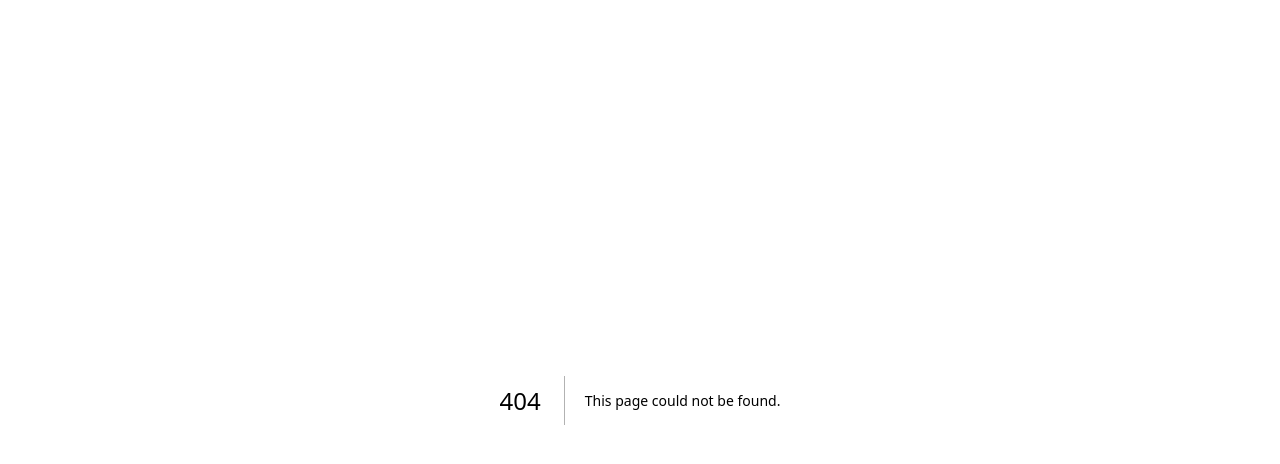
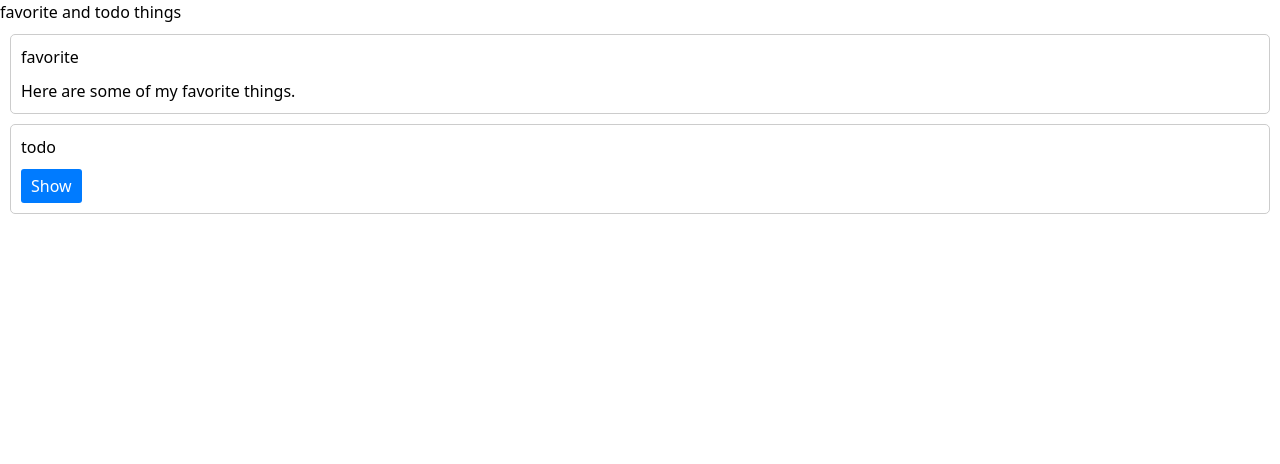
Before and after one commit to kiyotakeshi/nextjs-playground, a Next.js app: page /sample/share-state2 in a window 1280 px wide. Before the commit this address had no page. Shown: the top 464 px of the page. Built offline with nearby package versions, Linux system fonts and the light colour scheme.

Commit message:
useState3

```diff
--- /dev/null
+++ b/src/app/sample/not-share-state/page.tsx
@@ -0,0 +1,76 @@
+"use client";
+
+import { useState } from "react";
+
+const ScoreBoard = () => {
+  const [isPlayerA, setIsPlayerA] = useState(true);
+
+  return (
+    <div style={{ padding: "20px" }}>
+      {isPlayerA ? (
+        // key の指定がないと2つの Counter component は同じ位置で render されるため、
+        // person props が変更されただけの同一の Counter とみなされる
+        // そのため、プレイヤーを切り替えても state がリセットされない
+        // 親要素内の順序ではなく、 key 自体を位置に関する情報として React に使用させることができる
+        // これにより、JSX で同じ位置に render しても異なる component として扱われるため state が共有されない
+        <Counter person="mike" />
+      ) : (
+        // <Counter key="playerA" person="mike" />
+        <Counter person="john" />
+        // <Counter key="playerB" person="john" />
+      )}
+      <button
+        onClick={() => setIsPlayerA(!isPlayerA)}
+        style={{
+          padding: "5px 10px",
+          backgroundColor: "#007bff",
+          color: "white",
+          border: "none",
+          borderRadius: "3px",
+          cursor: "pointer",
+          marginTop: "10px",
+        }}
+      >
+        次のプレイヤー
+      </button>
+    </div>
+  );
+};
+
+type CounterProps = {
+  person: string;
+};
+
+const Counter = ({ person }: CounterProps) => {
+  const [score, setScore] = useState(0);
+
+  return (
+    <div
+      style={{
+        border: "1px solid #ccc",
+        padding: "15px",
+        borderRadius: "5px",
+        marginBottom: "10px",
+      }}
+    >
+      <h1 style={{ margin: "0 0 10px 0" }}>
+        {person}のスコア: {score}
+      </h1>
+      <button
+        onClick={() => setScore(score + 1)}
+        style={{
+          padding: "5px 10px",
+          backgroundColor: "#28a745",
+          color: "white",
+          border: "none",
+          borderRadius: "3px",
+          cursor: "pointer",
+        }}
+      >
+        1点追加
+      </button>
+    </div>
+  );
+};
+
+export default ScoreBoard;
--- /dev/null
+++ b/src/app/sample/not-share-state2/Chat.tsx
@@ -0,0 +1,41 @@
+import { useState } from "react";
+
+import { Contact } from "./page";
+
+type ChatProps = {
+  contact: Contact;
+};
+
+export const Chat = ({ contact }: ChatProps) => {
+  const [text, setText] = useState("");
+  return (
+    <section className="chat" style={{ flex: 1 }}>
+      <textarea
+        value={text}
+        placeholder={"chat to " + contact.name}
+        onChange={(e) => setText(e.target.value)}
+        style={{
+          width: "100%",
+          height: "100px",
+          padding: "8px",
+          marginBottom: "10px",
+          borderRadius: "4px",
+          border: "1px solid #ccc",
+        }}
+      />
+      <br />
+      <button
+        style={{
+          padding: "8px 16px",
+          backgroundColor: "#28a745",
+          color: "#fff",
+          border: "none",
+          borderRadius: "4px",
+          cursor: "pointer",
+        }}
+      >
+        send to {contact.email}
+      </button>
+    </section>
+  );
+};
--- /dev/null
+++ b/src/app/sample/not-share-state2/ContactList.tsx
@@ -0,0 +1,39 @@
+import { Contact } from "./page";
+
+type ContactListProps = {
+  contacts: Contact[];
+  selectedContact: Contact;
+  onSelect: (contact: Contact) => void;
+};
+
+export const ContactList = ({
+  contacts,
+  selectedContact,
+  onSelect,
+}: ContactListProps) => {
+  return (
+    <section className="contact-list">
+      <ul style={{ listStyle: "none", padding: 0, margin: 0 }}>
+        {contacts.map((contact) => (
+          <li key={contact.id} style={{ marginBottom: "10px" }}>
+            <button
+              onClick={() => onSelect(contact)}
+              style={{
+                padding: "8px 16px",
+                backgroundColor:
+                  contact.id === selectedContact.id ? "#007bff" : "#fff",
+                color: contact.id === selectedContact.id ? "#fff" : "#000",
+                border: "1px solid #007bff",
+                borderRadius: "4px",
+                cursor: "pointer",
+                width: "100%",
+              }}
+            >
+              {contact.name}
+            </button>
+          </li>
+        ))}
+      </ul>
+    </section>
+  );
+};
--- /dev/null
+++ b/src/app/sample/not-share-state2/page.tsx
@@ -0,0 +1,37 @@
+"use client";
+
+import { useState } from "react";
+import { ContactList } from "./ContactList";
+import { Chat } from "./Chat";
+
+export type Contact = {
+  id: number;
+  name: string;
+  email: string;
+};
+
+export const contacts: Contact[] = [
+  { id: 1, name: "mike", email: "mike@example.com" },
+  { id: 2, name: "john", email: "john@example.com" },
+];
+
+const Messenger = () => {
+  const [to, setTo] = useState(contacts[0]);
+  return (
+    // flex で横並びにして 20px の間隔を空ける
+    <div style={{ display: "flex", gap: "20px" }}>
+      <ContactList
+        contacts={contacts}
+        selectedContact={to}
+        onSelect={(contact) => setTo(contact)}
+      />
+      {/* key を props で指定していないので Chat component はツリーの同じ位置に render される */}
+      {/* そのため Chat component 内の state は保持されたままになる */}
+      {/* to(送り先)を変えたのにメッセージは保持されたままになる */}
+      {/* <Chat contact={to} /> */}
+      <Chat contact={to} key={to.id} />
+    </div>
+  );
+};
+
+export default Messenger;
--- /dev/null
+++ b/src/app/sample/share-state/page.tsx
@@ -0,0 +1,56 @@
+"use client";
+
+import { useState } from "react";
+
+type PanelProps = {
+  title: string;
+  children: React.ReactNode;
+};
+
+// https://ja.react.dev/learn/sharing-state-between-components
+const Panel = ({ title, children }: PanelProps) => {
+  // ここで state を管理すると 片方だけ開くという動作が実現できない
+  const [isActive, setIsActive] = useState(false);
+  return (
+    <section
+      className="panel"
+      style={{
+        border: "1px solid #ccc",
+        padding: "10px",
+        margin: "10px",
+        borderRadius: "5px",
+      }}
+    >
+      <h3 style={{ margin: "0 0 10px 0" }}>{title}</h3>
+      {isActive ? (
+        <p style={{ margin: "0" }}>{children}</p>
+      ) : (
+        <button
+          onClick={() => setIsActive(true)}
+          style={{
+            padding: "5px 10px",
+            backgroundColor: "#007bff",
+            color: "white",
+            border: "none",
+            borderRadius: "3px",
+            cursor: "pointer",
+          }}
+        >
+          Show
+        </button>
+      )}
+    </section>
+  );
+};
+
+const Accordion = () => {
+  return (
+    <div className="accordion">
+      <h1>favorite and todo things</h1>
+      <Panel title="favorite">Here are some of my favorite things.</Panel>
+      <Panel title="todo">Here are some of my todo things.</Panel>
+    </div>
+  );
+};
+
+export default Accordion;
--- /dev/null
+++ b/src/app/sample/share-state2/page.tsx
@@ -0,0 +1,81 @@
+"use client";
+
+import { useState } from "react";
+
+// 表示が切り替わる実装ができている
+// https://ja.react.dev/learn/sharing-state-between-components
+const Accordion = () => {
+  // どのパネルがアクティブなのかを管理する
+  // Accordion component がアクティブなパネルに関する source of truth となる
+  const [activeIndex, setActiveIndex] = useState(0);
+
+  return (
+    <div className="accordion">
+      <h1>favorite and todo things</h1>
+      <Panel
+        title="favorite"
+        isActive={activeIndex === 0}
+        // props として event handler を下の component に渡し、
+        // そこで state を更新する
+        // 子から親に state をリフトアップ(lifting state up)する
+        onShow={() => setActiveIndex(0)}
+      >
+        Here are some of my favorite things.
+      </Panel>
+      <Panel
+        title="todo"
+        isActive={activeIndex === 1}
+        onShow={() => setActiveIndex(1)}
+      >
+        Here are some of my todo things.
+      </Panel>
+    </div>
+  );
+};
+
+type PanelProps = {
+  title: string;
+  children: React.ReactNode;
+  // 制御が親 component にあり、Panel は props で受け取るだけ
+  isActive: boolean;
+  onShow: () => void;
+};
+
+// 重要な情報がローカル state ではなく、props として駆動される component は
+// controlled component(制御されたコンポーネント) と呼ばれる
+// component を書く時はどの情報を props で制御し、どの情報を state を使うことで制御しないのかを考える
+const Panel = ({ title, children, isActive, onShow }: PanelProps) => {
+  return (
+    <section
+      className="panel"
+      style={{
+        border: "1px solid #ccc",
+        padding: "10px",
+        margin: "10px",
+        borderRadius: "5px",
+      }}
+    >
+      <h3 style={{ margin: "0 0 10px 0" }}>{title}</h3>
+      {isActive ? (
+        <p style={{ margin: "0" }}>{children}</p>
+      ) : (
+        <button
+          // 親の state を更新
+          onClick={onShow}
+          style={{
+            padding: "5px 10px",
+            backgroundColor: "#007bff",
+            color: "white",
+            border: "none",
+            borderRadius: "3px",
+            cursor: "pointer",
+          }}
+        >
+          Show
+        </button>
+      )}
+    </section>
+  );
+};
+
+export default Accordion;
```
